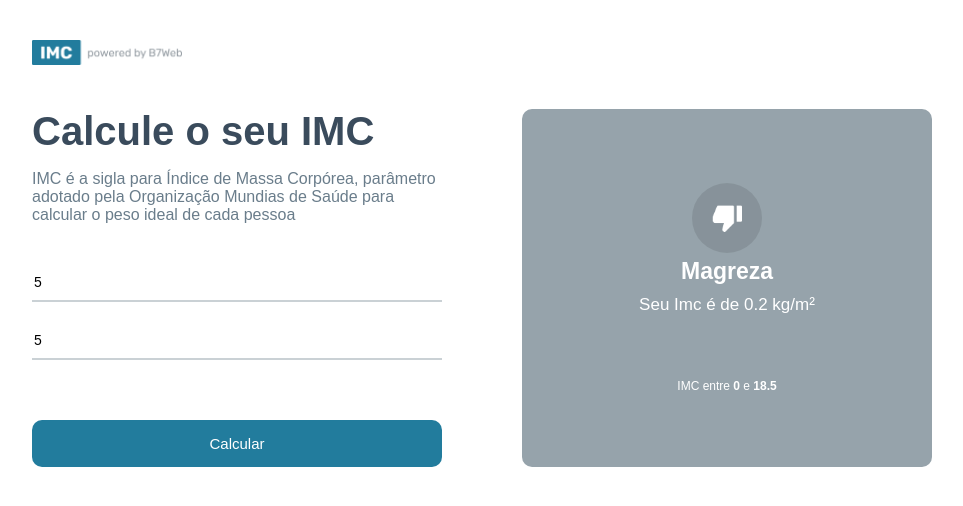
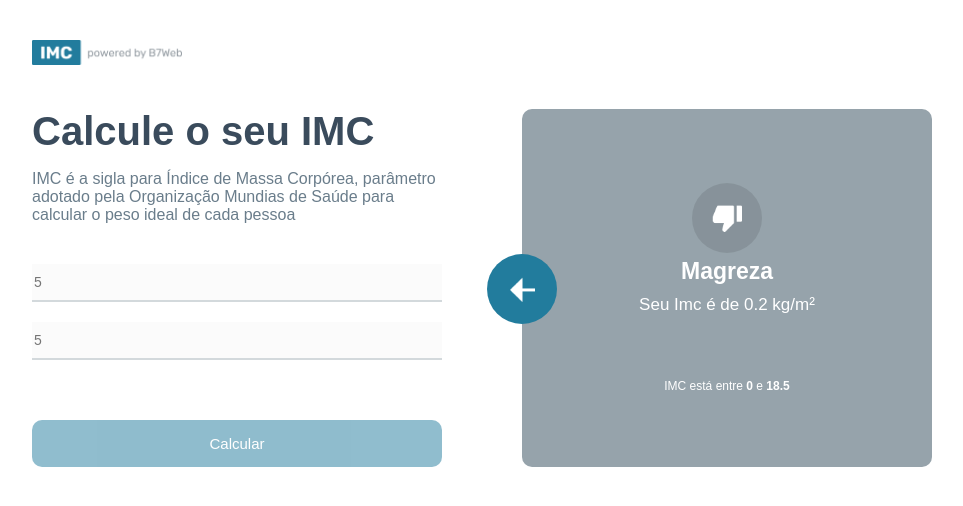
Before and after one commit to wesleibruno/MCReact, a React (Create React App) app in the folder react_calc_imc/: page / in a window 1280 px wide. Both pictures are taken after typing "5", "5" into the empty fields and a click on the button "Calcular". Shown: the top 506 px of the page, without its empty margins (158-1121 px from the left). Built offline with nearby package versions, Linux system fonts and the light colour scheme.

Commit message:
end work

```diff
--- a/react_calc_imc/src/App.module.css
+++ b/react_calc_imc/src/App.module.css
@@ -43,6 +43,11 @@ body {
     outline: 0;
 }
 
+.container .leftSide input:disabled {
+    opacity: .8;
+}
+
+
 .container .leftSide button {
 background-color: #227c9d;
 border: 0;
@@ -58,6 +63,9 @@ transition: all ease .5s;
 
 .container .leftSide button:hover {
     opacity: 0.4;
+}
+.container .leftSide button:disabled {
+    opacity: .5;
 }
 
 
@@ -78,3 +86,22 @@ transition: all ease .5s;
     flex: 1;
     display: flex;
 }
+
+.container .rightSide .rightArrow {
+    position: absolute;
+    background-color: #227C9D;
+    width: 70px;
+    height: 70px;
+    border-radius: 50%;
+    display: flex;
+    justify-content: center;
+    align-items: center;
+    cursor: pointer;
+    margin-left: -35px;
+    margin-top: 145px;
+    transition: all ease .3s;
+}
+
+.container .rightSide .rightArrow:hover {
+    opacity: .8;
+}
--- a/react_calc_imc/src/App.tsx
+++ b/react_calc_imc/src/App.tsx
@@ -1,6 +1,7 @@
 import { useState } from "react";
 import styles from "./App.module.css";
 import poweredImage from "./assets/powered.png";
+import leftArrowImage from "./assets/leftarrow.png";
 import { GridItem } from "./components/GridItem";
 
 import { levels, calculateImc, Level } from "./helpers/imc";
@@ -18,6 +19,11 @@ const App = () => {
     }
   };
 
+  const handleBackButton = () => {
+    setToShow(null);
+    setHeightField(0);
+    setWeightField(0);
+    };
   return (
     <div className={styles.main}>
       <header>
@@ -38,14 +44,16 @@ const App = () => {
             placeholder="Digite a sua altura. EX: 1.5 (em metros)"
             value={heightField > 0 ? heightField : ""}
             onChange={(e) => setHeightField(parseFloat(e.target.value))}
+            disabled={toShow ? true : false}
           />
           <input
             type="number"
             placeholder="Digite o seu peso. EX: 75.3 (em kg)"
             value={weightField > 0 ? weightField : ""}
             onChange={(e) => setWeightField(parseFloat(e.target.value))}
+            disabled={toShow ? true : false}
           />
-          <button onClick={handleCalculateButton}>Calcular</button>
+          <button onClick={handleCalculateButton} disabled={toShow ? true : false}>Calcular</button>
         </div>
 
         <div className={styles.rightSide}>
@@ -58,7 +66,9 @@ const App = () => {
           )}
           {toShow && (
             <div className={styles.rightBig}>
-              <div className={styles.rightArrow}></div>
+              <div className={styles.rightArrow} onClick={handleBackButton}>
+                <img src={leftArrowImage} alt="" width={25} />
+              </div>
               <GridItem item={toShow} />
             </div>
           )}
--- a/react_calc_imc/src/components/GridItem/GridItem.tsx
+++ b/react_calc_imc/src/components/GridItem/GridItem.tsx
@@ -21,7 +21,7 @@ export const GridItem = ({item}: Props) => {
 
       <div className={styles.gridInfo}>
         <>
-            IMC entre <strong>{item.imc[0]}</strong> e <strong>{item.imc[1]}</strong>
+            IMC está entre <strong>{item.imc[0]}</strong> e <strong>{item.imc[1]}</strong>
         </>
       </div>
     </div>
--- a/react_calc_imc/src/helpers/imc.ts
+++ b/react_calc_imc/src/helpers/imc.ts
@@ -18,8 +18,10 @@ export const calculateImc = (height: number, weight: number) => {
 
   for (let i in levels) {
     if (imc >= levels[i].imc[0] && imc < levels[i].imc[1]) {
-      levels[i].yourImc = parseFloat(imc.toFixed(2));
-      return levels[i];
+      let levelCopy: Level = {...levels[i]};
+
+      levelCopy.yourImc = parseFloat(imc.toFixed(2));
+      return levelCopy;
     }
   }
 
```
